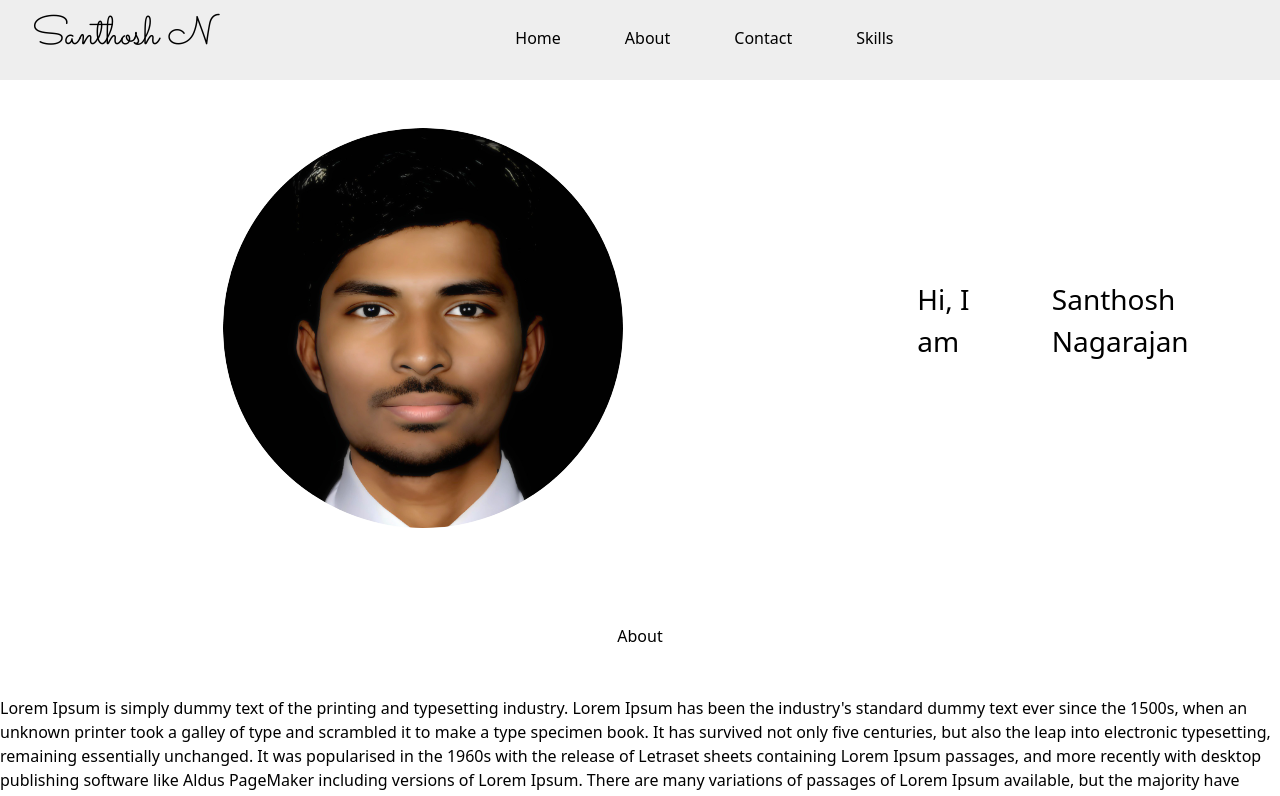
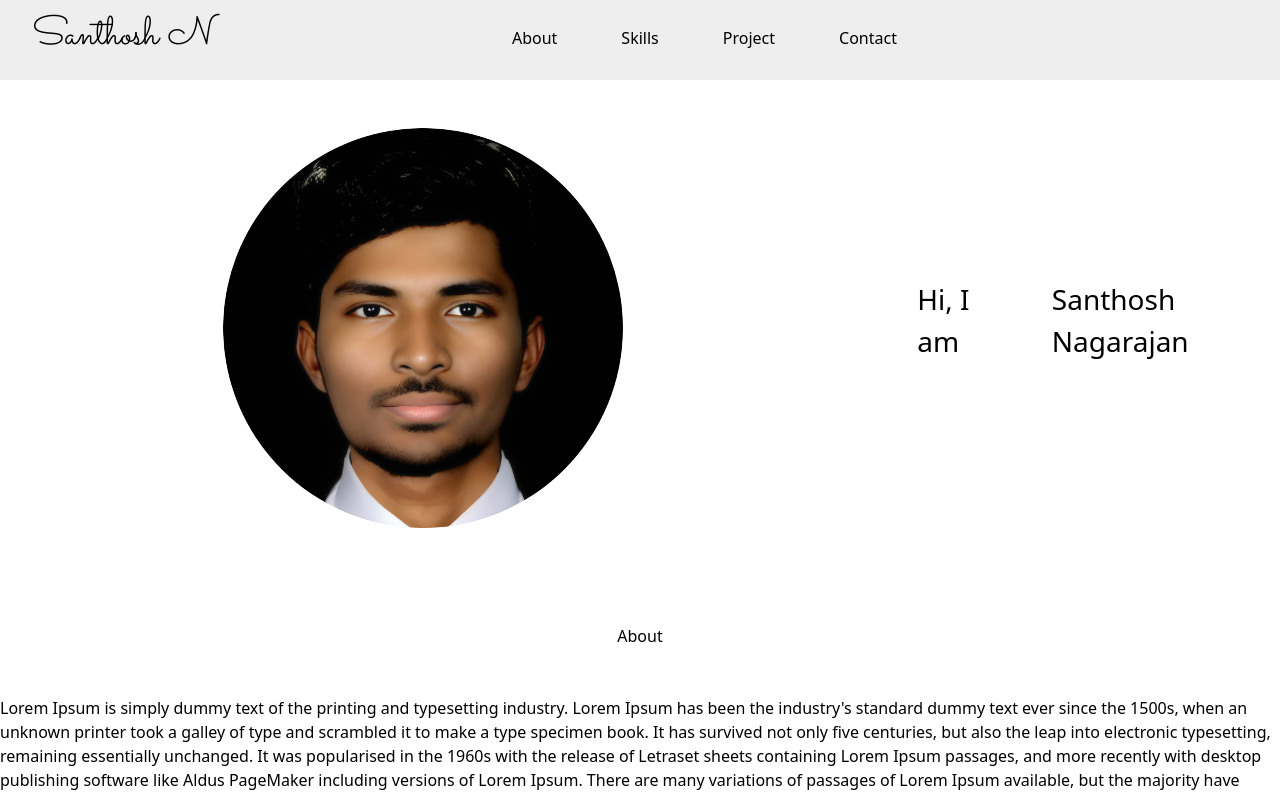
Before and after one commit to NagarajanSanthosh/Portfolio-react, a React (Vite) app: page / in a window 1280 px wide. Shown: the top 796 px of the page. Built offline with nearby package versions, Linux system fonts and the light colour scheme.

Commit message:
added project section in navbar. removed Home section

```diff
--- a/src/components/Navbar.jsx
+++ b/src/components/Navbar.jsx
@@ -18,12 +18,14 @@ const Navbar = () => {
     };
     return (
         <header>
-            <h1>Santhosh N</h1>
+            <div className='nav-container'>
+                <h1>Santhosh N</h1>
+            </div>
             <nav ref={navRef}>
-                <a href='/#' onClick={() => scrollToSection('')}>Home</a>
                 <a href='/#' onClick={() => scrollToSection('about')}>About</a>
+                <a href='/#' onClick={() => scrollToSection('skills')}>Skills</a>
+                <a href='/#' onClick={() => scrollToSection('project')}>Project</a>
                 <a href='/#' onClick={() => scrollToSection('contact')}>Contact</a>
-                <a href='/#' onClick={() => scrollToSection('skills')}>Skills</a>
                 <button className='nav-btn nav-close-btn' onClick={showNavBar}>
                     <FaTimes />
                 </button>
```
